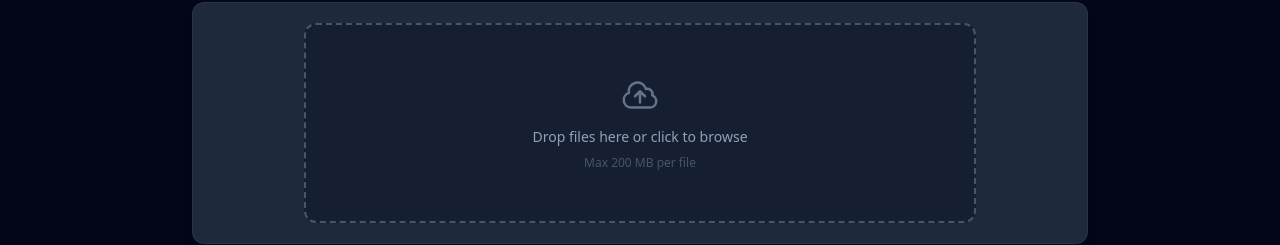
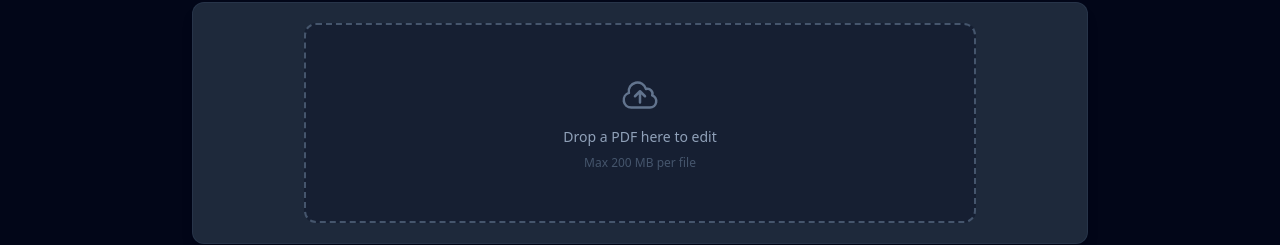
Before and after one commit to NDT999/PdfLabNDT, a React (Vite) app: page /editor in a window 1280 px wide. Shown: the part 210-455 px from the top of the page. Built offline with nearby package versions, Linux system fonts and the light colour scheme.

Commit message:
fix: downgrade fabric to v5 and fix editor UI props

```diff
--- a/package.json
+++ b/package.json
@@ -15,7 +15,7 @@
     "@dnd-kit/utilities": "^3.2.2",
     "docx": "^9.7.1",
     "exceljs": "^4.4.0",
-    "fabric": "^7.4.0",
+    "fabric": "^5.3.0",
     "file-saver": "^2.0.5",
     "jszip": "^3.10.1",
     "lucide-react": "^1.37.0",
--- a/src/components/editor/EditorTool.jsx
+++ b/src/components/editor/EditorTool.jsx
@@ -96,10 +96,10 @@ export default function EditorTool() {
       {!fileBuffer ? (
         <div className="mx-auto max-w-2xl">
           <FileDropzone
-            onDrop={handleFileDrop}
-            accept={{ 'application/pdf': ['.pdf'] }}
-            maxFiles={1}
-            title="Drop a PDF here to edit"
+            onFiles={handleFileDrop}
+            accept="application/pdf"
+            multiple={false}
+            label="Drop a PDF here to edit"
           />
         </div>
       ) : (
--- a/src/components/editor/PdfCanvas.jsx
+++ b/src/components/editor/PdfCanvas.jsx
@@ -1,5 +1,5 @@
 import React, { useEffect, useRef, useState, useImperativeHandle, forwardRef } from 'react';
-import * as fabric from 'fabric';
+import { fabric } from 'fabric';
 import { loadPdfDocument, renderPageToDataURL } from '@/utils/pdfRenderer';
 
 const PdfCanvas = forwardRef(({
@@ -124,23 +124,23 @@ const PdfCanvas = forwardRef(({
 
     fabricCanvasRef.current = canvas;
 
-    const initCanvas = async () => {
-      try {
-        const img = await fabric.Image.fromURL(bgImage);
-
+    try {
+      fabric.Image.fromURL(bgImage, function(img) {
         // Scale the background image to match the canvas dimensions exactly
         img.set({
           scaleX: canvasWidth / img.width,
-          scaleY: canvasHeight / img.height
+          scaleY: canvasHeight / img.height,
+          originX: 'left',
+          originY: 'top'
         });
 
-        canvas.backgroundImage = img;
-        canvas.renderAll();
+        canvas.setBackgroundImage(img, canvas.renderAll.bind(canvas));
 
         // Load initial data if any
         if (initialFabricData) {
-          await canvas.loadFromJSON(initialFabricData);
-          canvas.renderAll();
+          canvas.loadFromJSON(initialFabricData, function() {
+            canvas.renderAll();
+          });
         }
 
         // Event listeners to notify parent of changes
@@ -154,12 +154,10 @@ const PdfCanvas = forwardRef(({
         canvas.on('object:modified', handleChange);
         canvas.on('object:removed', handleChange);
         canvas.on('path:created', handleChange);
-      } catch (err) {
-        console.error('Error initializing fabric canvas:', err);
-      }
-    };
-
-    initCanvas();
+      });
+    } catch (err) {
+      console.error('Error initializing fabric canvas:', err);
+    }
 
     return () => {
       canvas.dispose();
```
Also changed, not shown: 1 other file (tests, documents, lock files or other folders).
